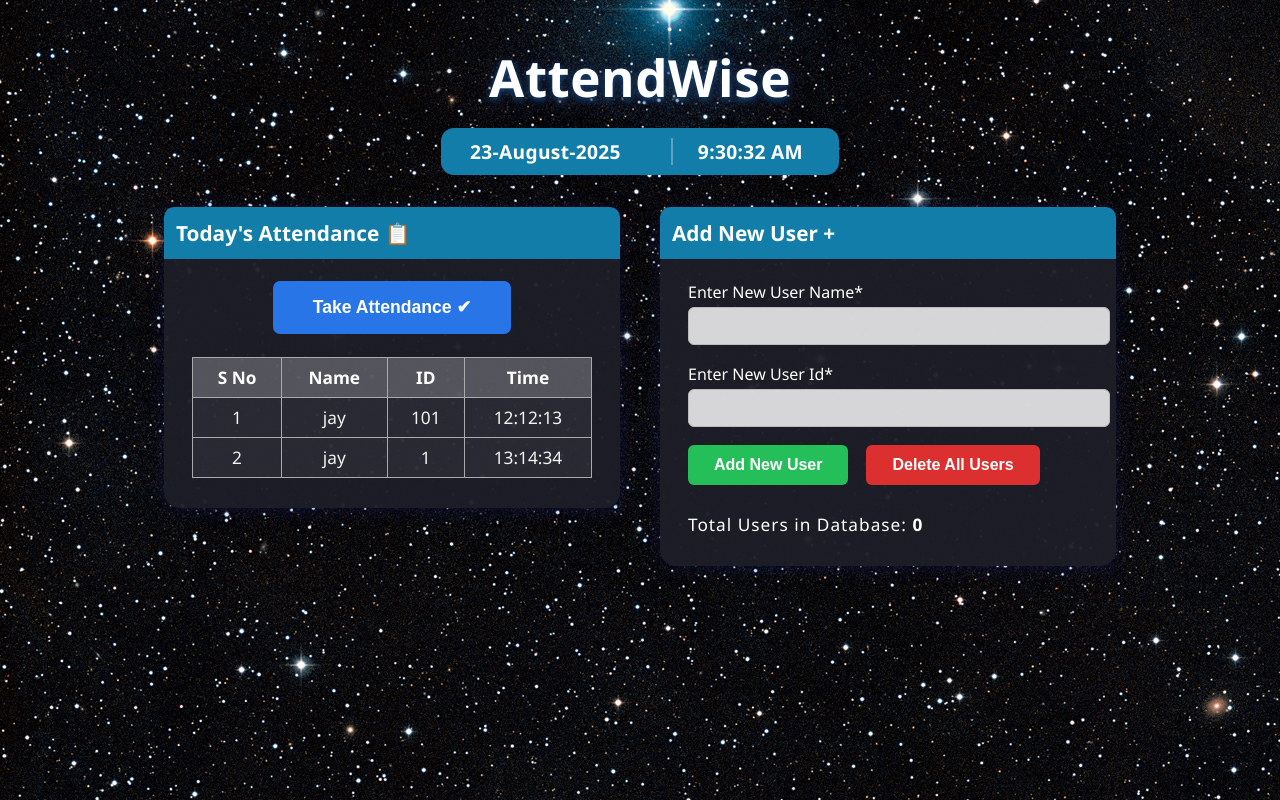
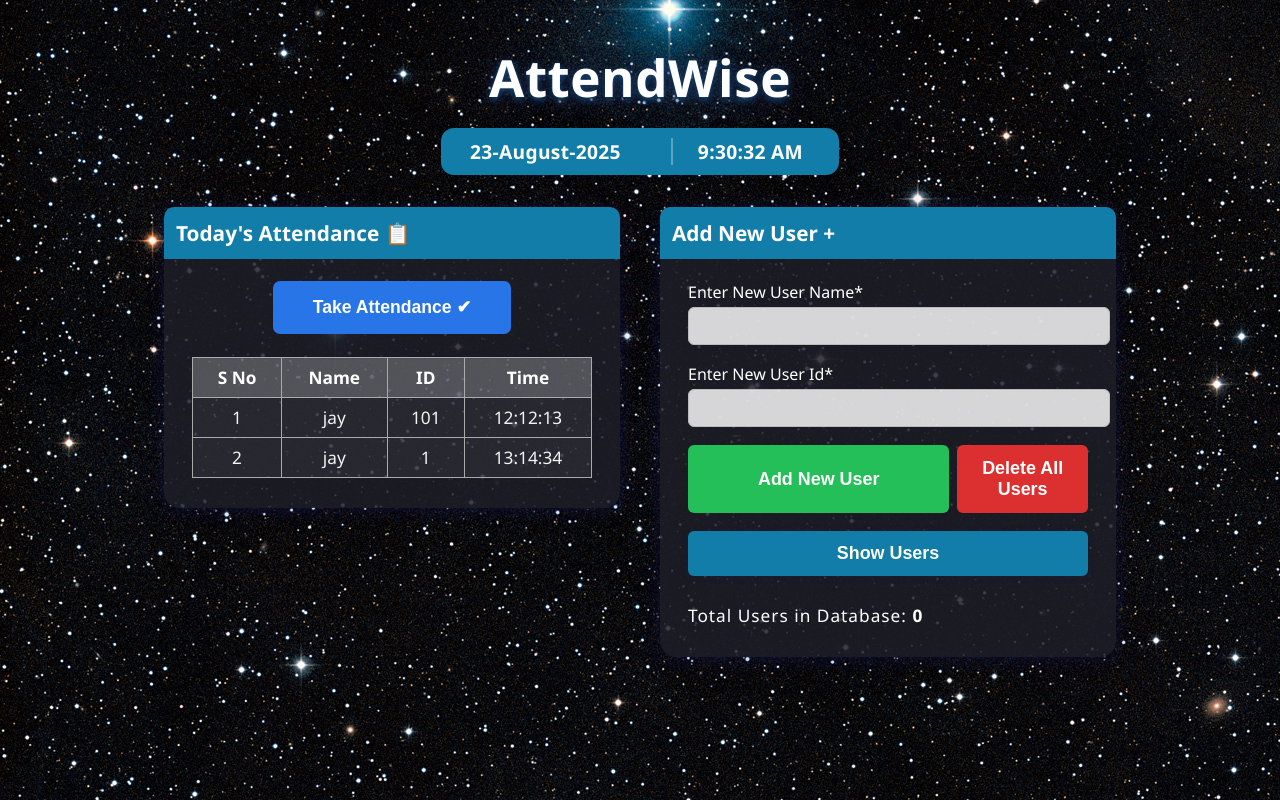
Before and after one commit to Jayansh21/AttendWise, a Flask app: page / in a window 1280 px wide. Run offline with Flask 3, Linux system fonts and the light colour scheme.

Commit message:
add show user button

```diff
--- a/templates/home.html
+++ b/templates/home.html
@@ -18,7 +18,6 @@
             letter-spacing: .5px;
             margin-top: 42px;
             text-shadow: 0 4px 24px #191c36, 0 2px 7px #1864ab;
-            font-family: 'Segoe UI', 'Arial', sans-serif;
         }
         .date-block {
             display: flex;
@@ -50,7 +49,7 @@
             gap: 40px;
         }
         .card {
-            background: rgba(30,30,40,0.96);
+            background: rgba(30,30,40,0.85);
             border-radius: 16px;
             box-shadow: 0 2px 18px 0 rgba(31,38,135,.3);
             padding: 30px 28px;
@@ -83,27 +82,52 @@
             margin-right: auto;
         }
         .btn-main:hover { background: #174da1; }
-        .btn-add, .btn-delete {
-            padding: 11px 26px;
-            color: white;
-            border: none;
-            border-radius: 6px;
-            cursor: pointer;
-            font-size: 1em;
-            font-weight: 600;
-        }
-        .btn-add { background: #25bf59;}
-        .btn-add:hover { background: #169842; }
-        .btn-delete { background: #dc3030; }
-        .btn-delete:hover { background: #a01818; }
         .adduser-row {
             display: flex;
             flex-direction: row;
-            gap: 18px;
+            gap: 2%;
             margin-top: 16px;
         }
         .adduser-row form {
+            width: 50%;
             margin: 0;
+            display: flex;
+        }
+        .btn-half {
+            width: 100%;
+            font-size: 1.12em;
+            padding: 13px 0;
+            border-radius: 6px;
+            border: none;
+            cursor: pointer;
+            font-weight: 600;
+        }
+        .btn-add {
+            background: #25bf59;
+            color: white;
+        }
+        .btn-add:hover { background: #169842 }
+        .btn-delete {
+            background: #dc3030;
+            color: white;
+        }
+        .btn-delete:hover { background: #a01818; }
+        .btn-show-users {
+            background: #117da8;
+            color: #fff;
+            font-weight: 600;
+            font-size: 1.12em;
+            border: none;
+            border-radius: 6px;
+            padding: 12px 0;
+            width: 100%;
+            box-shadow: 0 1px 7px 0 rgba(31,38,135,.13);
+            margin-top: 18px;
+            cursor: pointer;
+            display: block;
+        }
+        .btn-show-users:hover {
+            background: #155799;
         }
         table {
             width: 100%;
@@ -228,7 +252,7 @@
             </table>
         </div>
 
-        <!-- Right Card: Add/Delete User -->
+        <!-- Right Card: Add/Delete/Show Users -->
         <div class="card">
             <div class="card-title">Add New User &#43;</div>
             <form action="/add" method="post" id="addUserForm">
@@ -241,23 +265,21 @@
                     <input type="number" name="newuserid" id="newuserid" required min="1">
                 </div>
                 <div class="adduser-row">
-                    <button type="submit" class="btn-add">Add New User</button>
+                    <form action="/add" method="post" style="width:50%;display:flex;margin:0;">
+                        <button type="submit" class="btn-add btn-half">Add New User</button>
+                    </form>
+                    <form action="/delete_all_users" method="post" style="width:50%;display:flex;margin:0;">
+                        <button type="submit" class="btn-delete btn-half">Delete All Users</button>
+                    </form>
+                </div>
             </form>
-            <form action="/delete_all_users" method="post" id="deleteForm">
-                <button type="submit" class="btn-delete">Delete All Users</button>
+            <form action="/showusers" method="get" style="margin-top:18px;">
+                <button type="submit" class="btn-show-users">Show Users</button>
             </form>
-            </div>
             <div class="total-users-text">
                 Total Users in Database: <b>{{ totalreg }}</b>
             </div>
         </div>
     </div>
-    <script>
-        // Ensure delete form works
-        document.getElementById('deleteForm').addEventListener('submit', function(e) {
-            // Do nothing special, let form submit normally for now,
-            // You can add a JS confirm here if you want.
-        });
-    </script>
 </body>
 </html>
```
